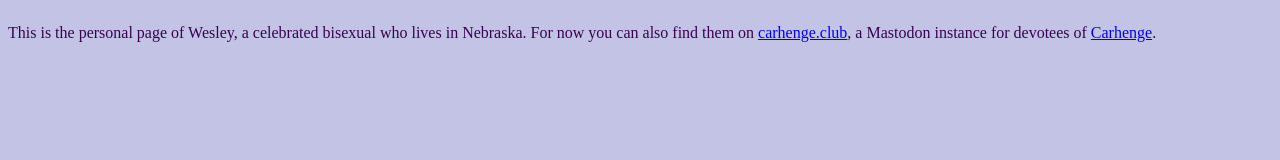
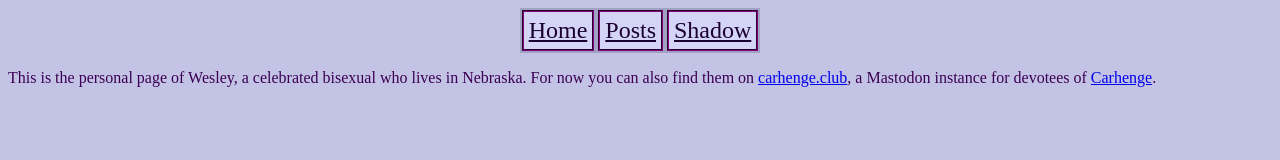
Before and after one commit to wjbotham/personal-site, a plain HTML site: page index.html in a window 1280 px wide. Drawn offline with nearby package versions, Linux system fonts and the light colour scheme.

Commit message:
Fix nav bars that weren't auto generated

```diff
--- a/index.html
+++ b/index.html
@@ -7,12 +7,11 @@
 		<title>Wesley's Home Page</title>
 	</head>
 	<body>
-		<nav></nav>
-		<script>
-		$(function() {
-			$("nav").load("/navigation-bar.html");
-		});
-		</script>
+		<nav>
+			<a href="/">Home</a>
+			<a href="/posts">Posts</a>
+			<a href="/shadow">Shadow</a>
+		</nav>
 		<main>
 			<p>This is the personal page of Wesley, a celebrated bisexual who lives in Nebraska. For now you can also find them on <a rel="me" href="https://carhenge.club/@wajib">carhenge.club</a>, a Mastodon instance for devotees of <a href="https://en.wikipedia.org/wiki/Carhenge">Carhenge</a>.</p>
 		</main>
```
Also changed, not shown: shadow/index.html (+5 -6 lines).
